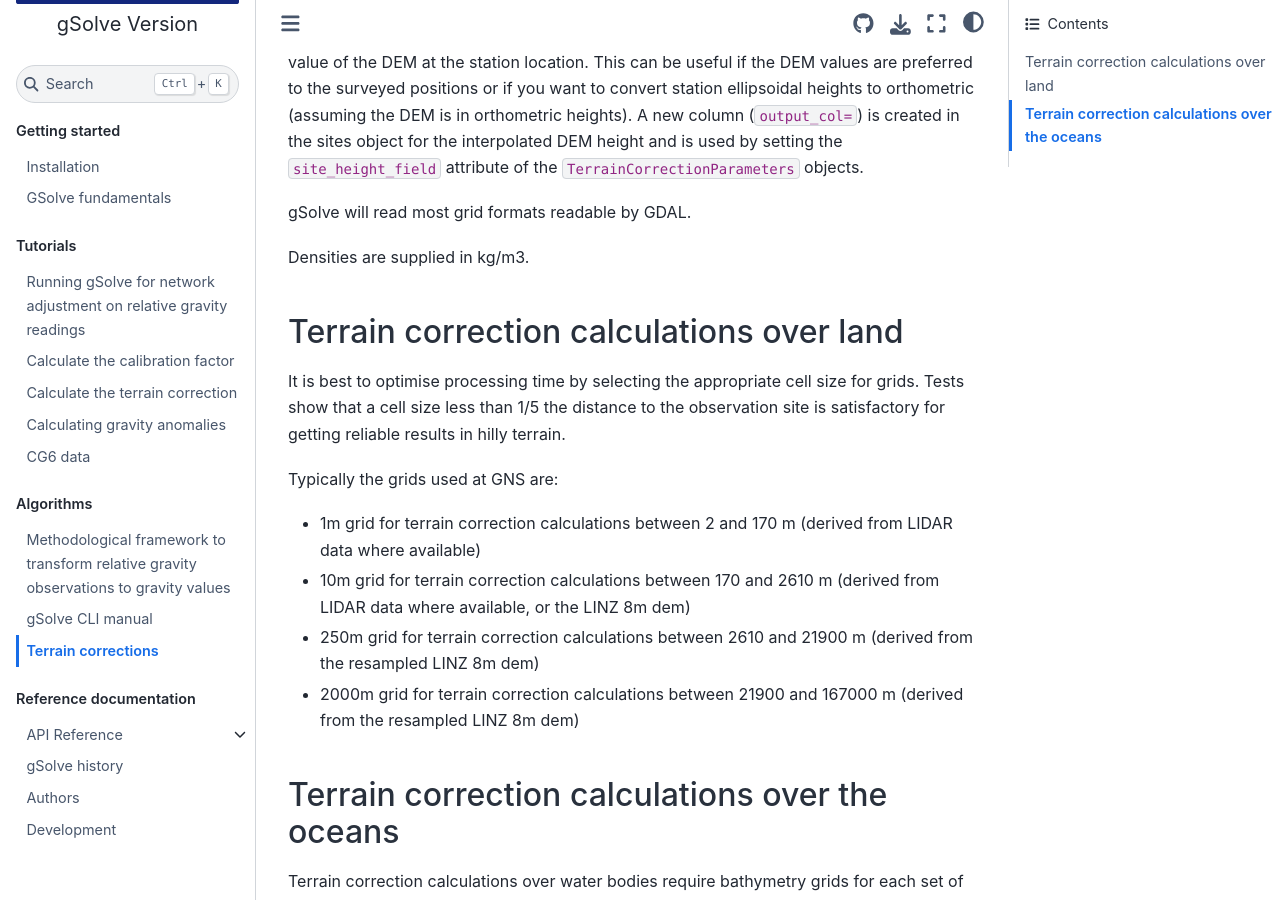
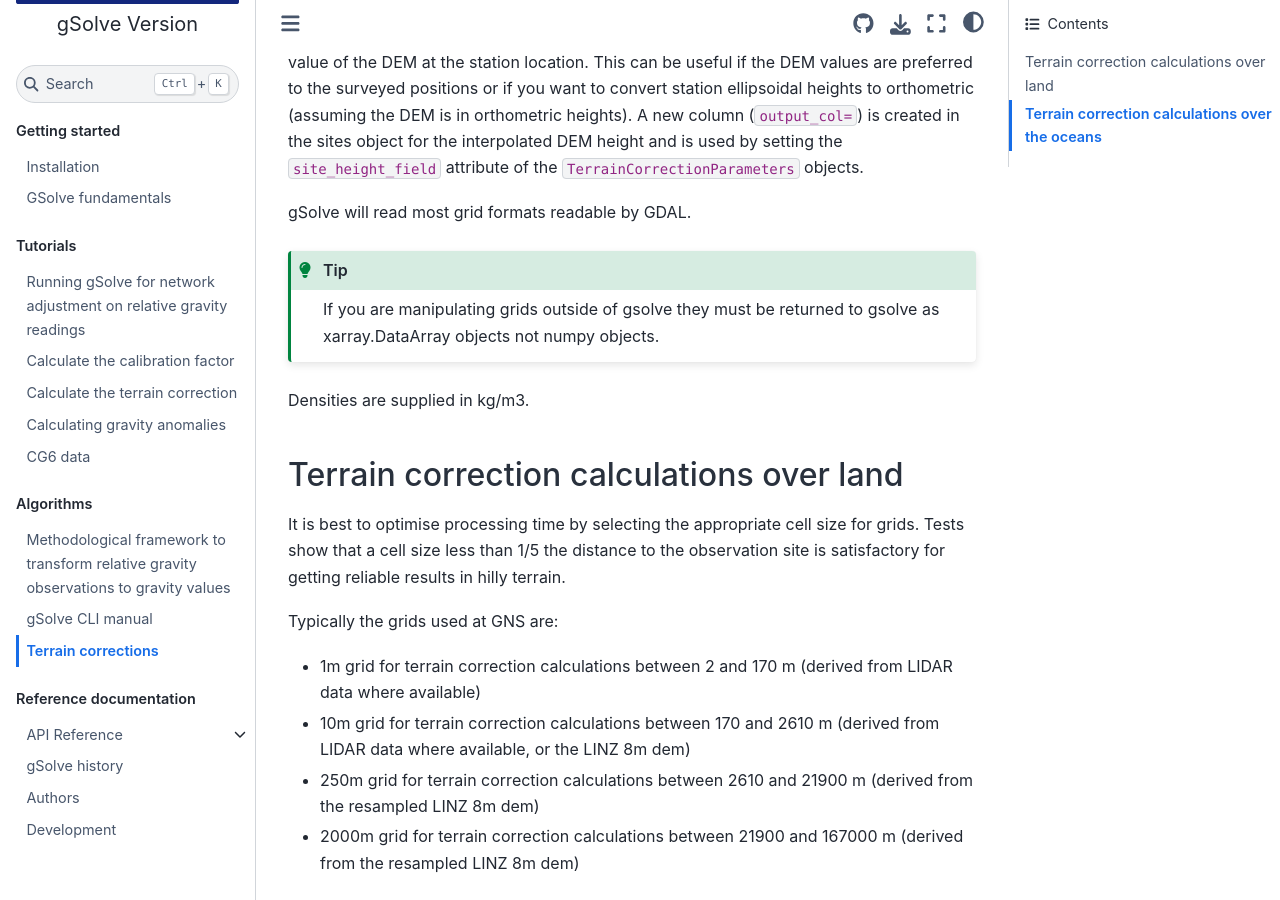
Before and after one commit to GNS-Science/gsolve, a Sphinx documentation site: the page built from docs/source/terrain_corrections.md, in a window 1280 px wide and 900 px high, scrolled down 2248 px. Built offline with Sphinx 7.4.7 and the Sphinx Book theme 1.1.4, drawn with Linux system fonts in a browser that asks for light colours; the version number could not be read and is left out.

Commit message:
Update terrain_corrections.md with grid manipulation tip
Added a note about returning grids to gsolve as xarray.DataArray objects.

````diff
--- a/docs/source/terrain_corrections.md
+++ b/docs/source/terrain_corrections.md
@@ -43,6 +43,9 @@
 The ```Sites``` object has a method ```sample_elevation()``` which can be used to extract the value of the DEM at the station location.  This can be useful if the DEM values are preferred to the surveyed positions or if you want to convert station ellipsoidal heights to orthometric (assuming the DEM is in orthometric heights).  A new column (```output_col=```) is created in the sites object for the interpolated DEM height and is used by setting the ``site_height_field`` attribute of the ``TerrainCorrectionParameters`` objects.
 
 gSolve will read most grid formats readable by GDAL.
+
+```{tip} If you are manipulating grids outside of gsolve they must be returned to gsolve as xarray.DataArray objects not numpy objects.
+```
 
 Densities are supplied in kg/m3.
 
````
